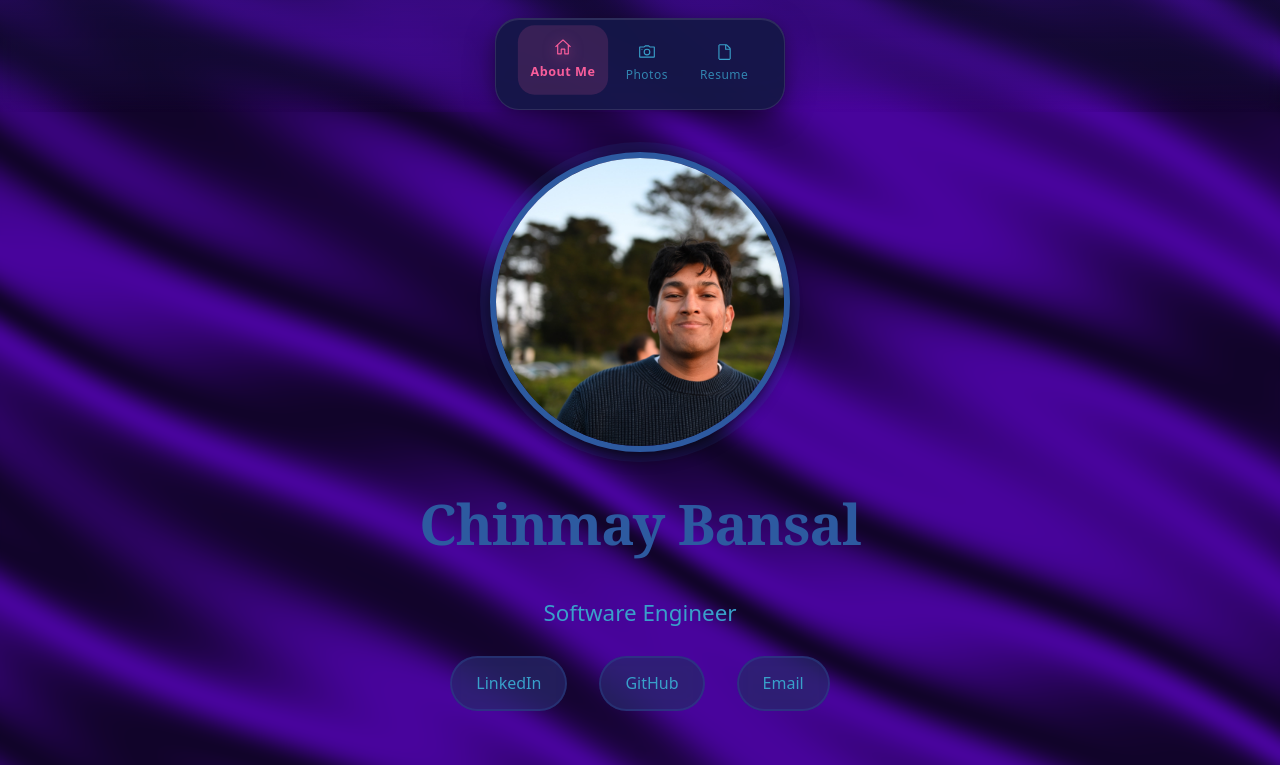
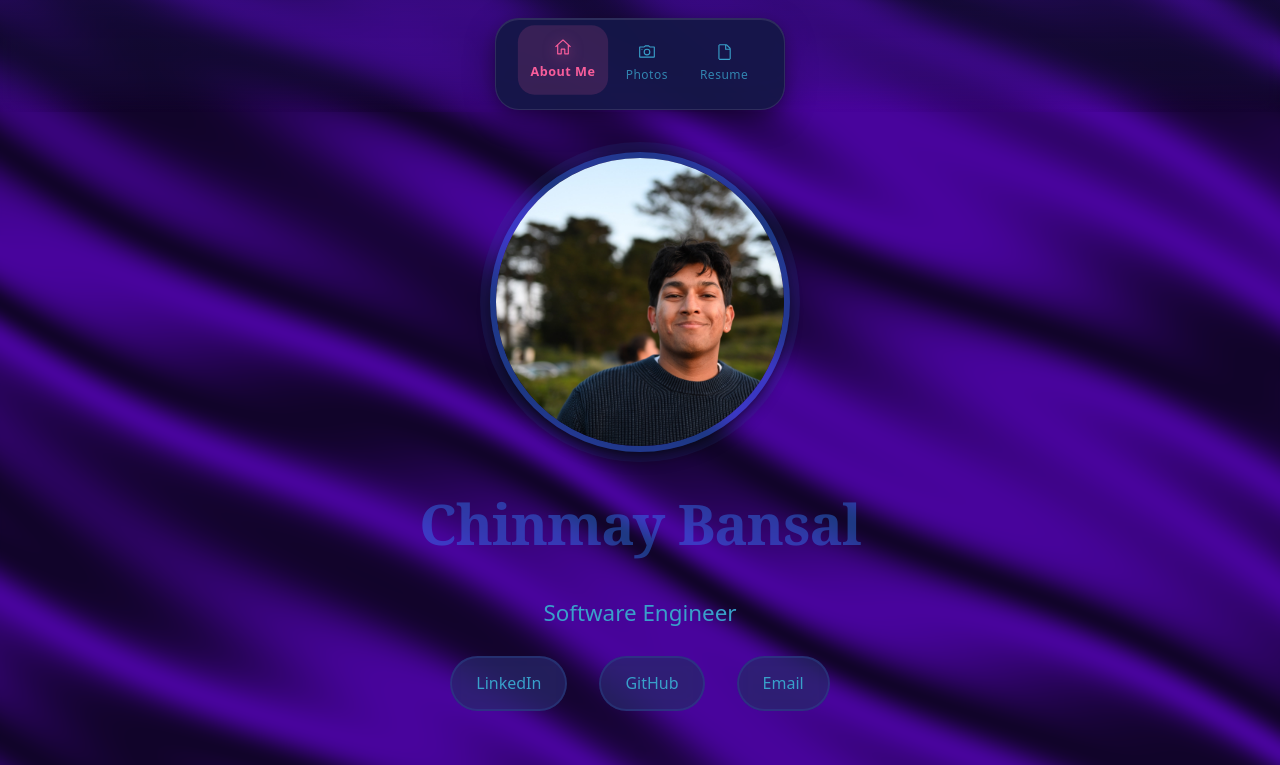
Before and after one commit to ChinmayBansal/Personal-Website, a React (Vite) app: page / in a window 1280 px wide. Shown: the top 765 px of the page. Built offline with nearby package versions, Linux system fonts and the light colour scheme; a web font is replaced by a local one.

Commit message:
added more to resume

```diff
--- a/src/components/Resume.jsx
+++ b/src/components/Resume.jsx
@@ -55,6 +55,12 @@ const Resume = () => {
         url: "https://stockteller.chinmaybansal.com",
         description: "AI-powered stock analysis platform providing market insights and predictions to retail investors",
         technologies: ["FastAPI", "React", "PostgreSQL", "FinBERT", "Vader NLP", "Reddit API", "AlphaVantage API", "NewsAPI"]
+      },
+      {
+        name: "Haystack Open Source Contributor",
+        description: "Implemented multi modal support for multiple chat generation models in Haystack framework \
+        to enable developers to build AI applications with text and images",
+        technologies: ["MongoDB", "Next.js", "React","AWS", "Spotify API", "LastFM API", "Postman"]
       },
       {
         name: "Spotifight",
--- a/src/index.css
+++ b/src/index.css
@@ -4,8 +4,8 @@
   font-family: 'Ranade', system-ui, sans-serif;
   line-height: 1.7;
   font-weight: 400;
-
-  --primary-color: #2d5aa0;        /* Deeper blue */
+  /*#2f7bf571*/
+  --primary-color: #2f7bf571;        /* Deeper blue */
   --secondary-color: #161748;      /* Purple baseline */
   --accent-color: #f95d9b;         /* Pink highlight */
   --highlight-color: #39a0ca;      /* Bluewater lowlight */
```
